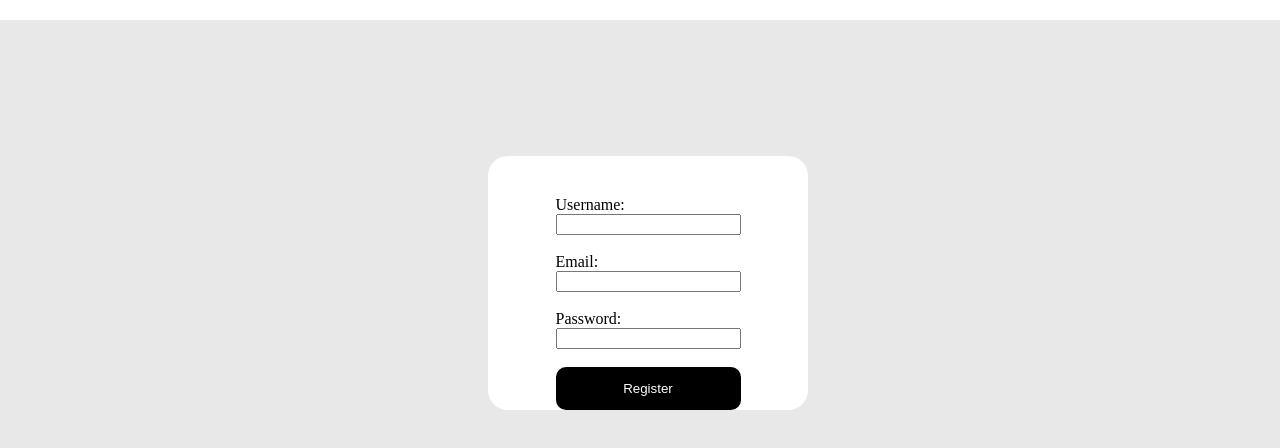
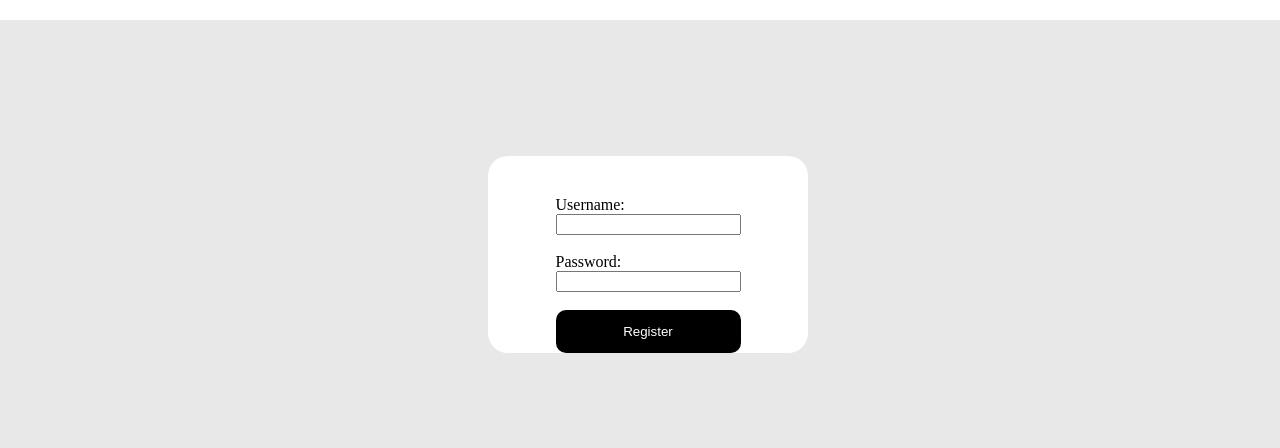
Before and after one commit to theo-stoffelbach/ProjectSQL, a plain HTML site: page Front/Html/Register.html in a window 1280 px wide. Shown: the part 100-548 px from the top of the page. Drawn offline with Linux system fonts and the light colour scheme.

```diff
--- a/Front/Html/Register.html
+++ b/Front/Html/Register.html
@@ -15,9 +15,6 @@
             <label for="username">Username:</label><br>
             <input type="text" id="username" name="username" autocomplete="off" required><br><br>
 
-            <label for="email">Email:</label><br>
-            <input type="email" id="email" name="email" autocomplete="off" required><br><br>
-
             <label for="password">Password:</label><br>
             <input type="password" id="password" name="password" autocomplete="off"><br><br>
 
```
